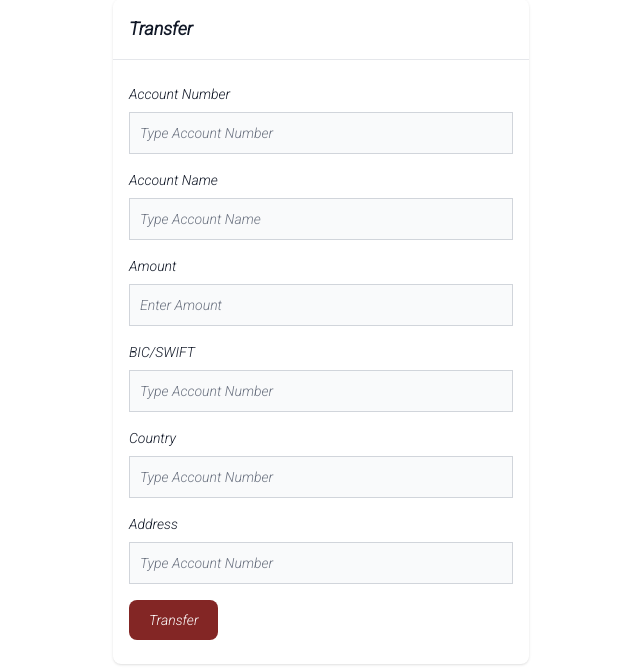
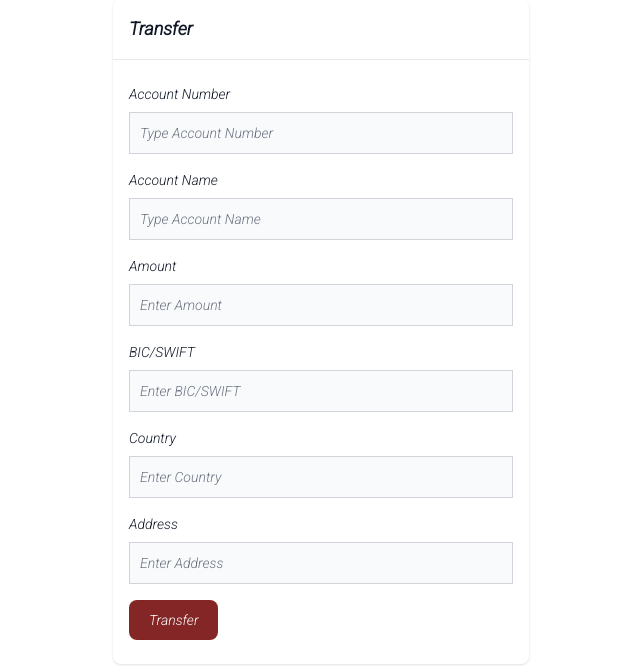
Before and after one commit to SPOTWEBDEV/dashboard, a PHP site: page /dashboards/user/transfer/index.php in a window 1280 px wide. Shown: the part 149-818 px from the top of the page, without its empty margins (319-959 px from the left). Run offline with PHP 8.4, Linux system fonts and the light colour scheme; a user stored in the database is signed in; data comes from the database, SQL or seed files in the repository; data that the repository does not hold is empty; some libraries are stand-ins or nearby versions.

Commit message:
editing transfer

```diff
--- a/user/transfer/index.php
+++ b/user/transfer/index.php
@@ -103,15 +103,15 @@ include('../../server/config.php');
                                 </div> -->
                                 <div class="col-span-2">
                                     <label for="name" class="transferInput block mb-2 text-sm font-medium text-gray-900 dark:text-white ">BIC/SWIFT</label>
-                                    <input type="number" name="name" id="name" class="account_number bg-gray-50 border border-gray-300 text-gray-900 text-sm focus:ring-primary-600 focus:border-primary-600 block w-full p-2.5 dark:bg-gray-600 dark:border-gray-500 dark:placeholder-gray-400 dark:text-white dark:focus:ring-primary-500 dark:focus:border-primary-500" placeholder="Type Account Number" required="">
+                                    <input type="number" name="BIC/SWIFT" id="name" class="account_number bg-gray-50 border border-gray-300 text-gray-900 text-sm focus:ring-primary-600 focus:border-primary-600 block w-full p-2.5 dark:bg-gray-600 dark:border-gray-500 dark:placeholder-gray-400 dark:text-white dark:focus:ring-primary-500 dark:focus:border-primary-500" placeholder="Enter BIC/SWIFT" required="">
                                 </div>
                                 <div class="col-span-2">
                                     <label for="name" class="transferInput block mb-2 text-sm font-medium text-gray-900 dark:text-white ">Country</label>
-                                    <input type="number" name="name" id="name" class="account_number bg-gray-50 border border-gray-300 text-gray-900 text-sm focus:ring-primary-600 focus:border-primary-600 block w-full p-2.5 dark:bg-gray-600 dark:border-gray-500 dark:placeholder-gray-400 dark:text-white dark:focus:ring-primary-500 dark:focus:border-primary-500" placeholder="Type Account Number" required="">
+                                    <input type="number" name="country" id="name" class="account_number bg-gray-50 border border-gray-300 text-gray-900 text-sm focus:ring-primary-600 focus:border-primary-600 block w-full p-2.5 dark:bg-gray-600 dark:border-gray-500 dark:placeholder-gray-400 dark:text-white dark:focus:ring-primary-500 dark:focus:border-primary-500" placeholder="Enter Country" required="">
                                 </div>
                                 <div class="col-span-2">
                                     <label for="name" class="transferInput block mb-2 text-sm font-medium text-gray-900 dark:text-white ">Address</label>
-                                    <input type="number" name="name" id="name" class="account_number bg-gray-50 border border-gray-300 text-gray-900 text-sm focus:ring-primary-600 focus:border-primary-600 block w-full p-2.5 dark:bg-gray-600 dark:border-gray-500 dark:placeholder-gray-400 dark:text-white dark:focus:ring-primary-500 dark:focus:border-primary-500" placeholder="Type Account Number" required="">
+                                    <input type="number" name="Address" id="name" class="account_number bg-gray-50 border border-gray-300 text-gray-900 text-sm focus:ring-primary-600 focus:border-primary-600 block w-full p-2.5 dark:bg-gray-600 dark:border-gray-500 dark:placeholder-gray-400 dark:text-white dark:focus:ring-primary-500 dark:focus:border-primary-500" placeholder="Enter Address" required="">
                                 </div>
 
 
```
